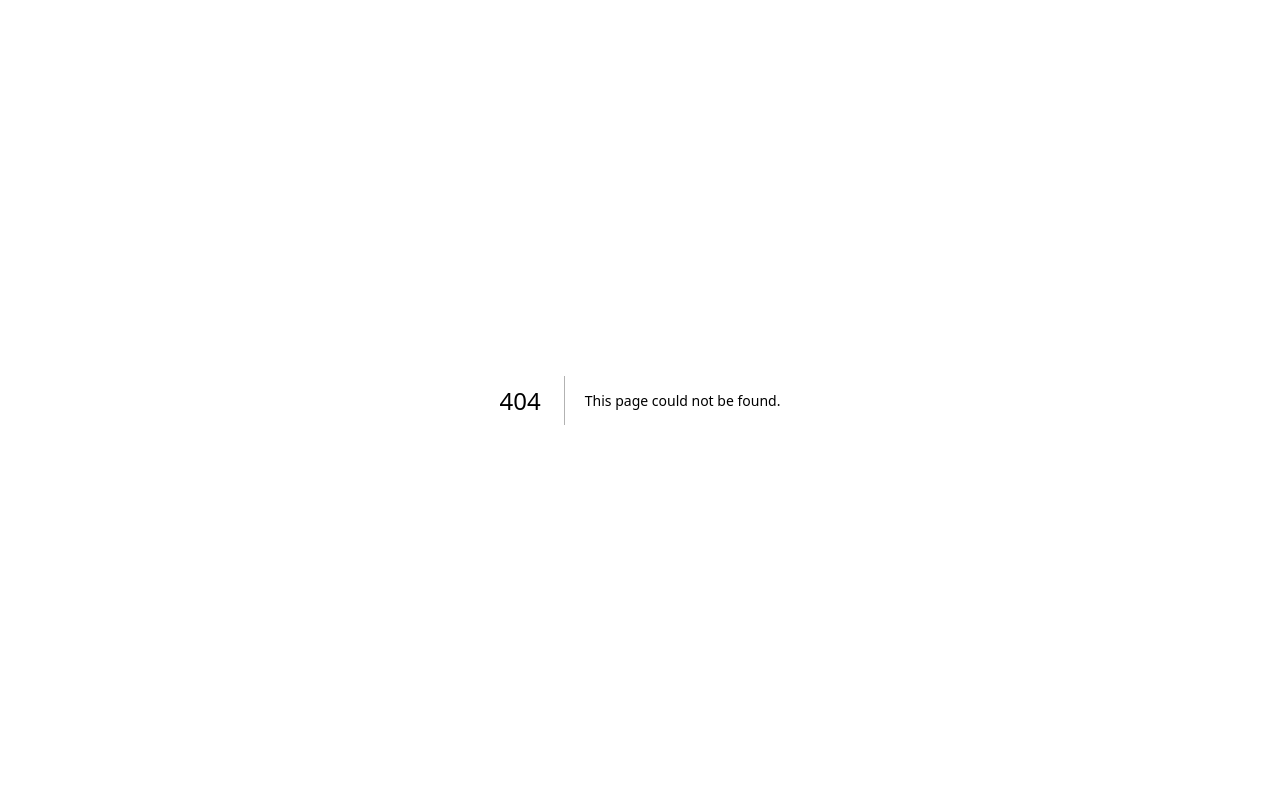
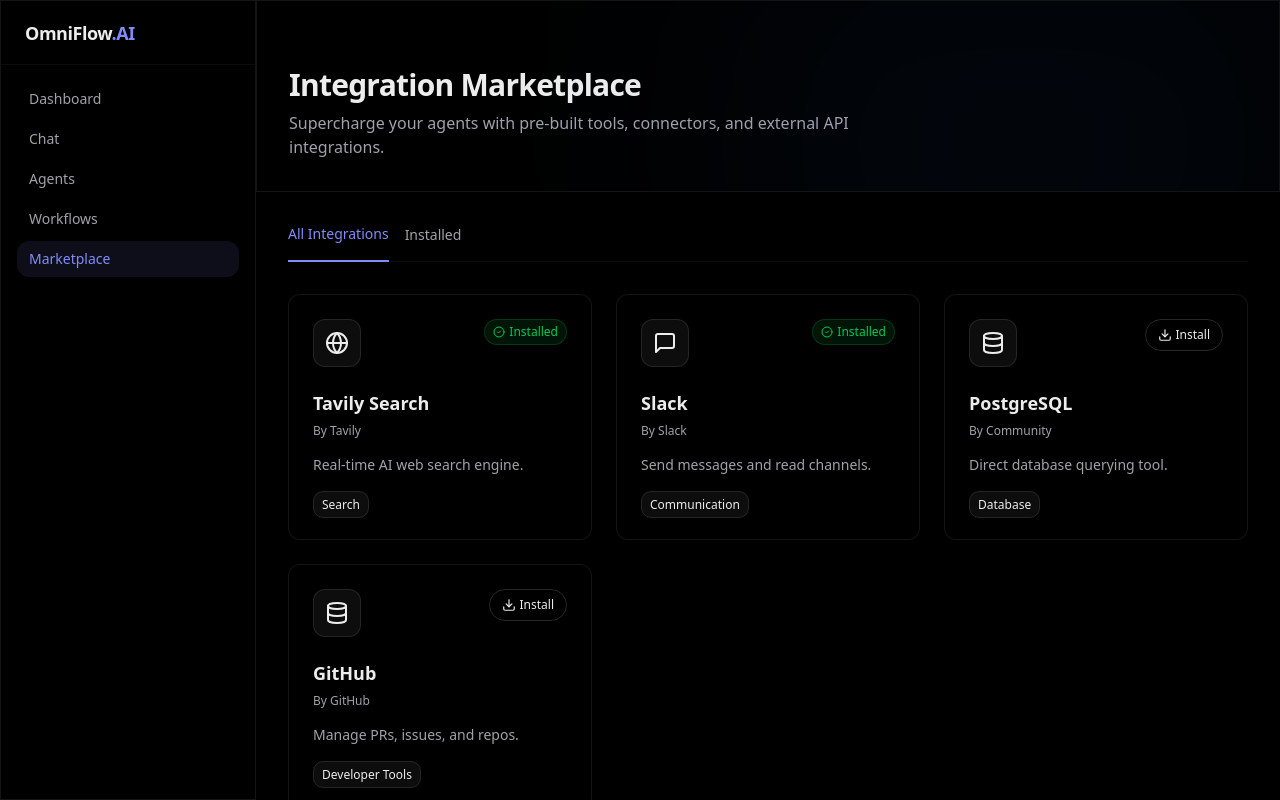
Before and after one commit to ZiadMGamal/OmniFlow.Ai, a Next.js app in the folder frontend/: page /marketplace in a window 1280 px wide. Before the commit this address had no page. Built offline with nearby package versions, Linux system fonts and the light colour scheme.

Commit message:
Marketplace

```diff
--- /dev/null
+++ b/frontend/src/app/marketplace/page.tsx
@@ -0,0 +1,78 @@
+"use client";
+
+import Link from "next/link";
+import { Download, Globe, MessageSquare, Database, CheckCircle2 } from "lucide-react";
+import { Button } from "@/components/ui/Button";
+import { CardContent, CardHeader, GlassCard } from "@/components/ui/Card";
+
+const integrations = [
+  { id: 1, name: "Tavily Search", provider: "Tavily", desc: "Real-time AI web search engine.", category: "Search", icon: Globe, installed: true },
+  { id: 2, name: "Slack", provider: "Slack", desc: "Send messages and read channels.", category: "Communication", icon: MessageSquare, installed: true },
+  { id: 3, name: "PostgreSQL", provider: "Community", desc: "Direct database querying tool.", category: "Database", icon: Database, installed: false },
+  { id: 4, name: "GitHub", provider: "GitHub", desc: "Manage PRs, issues, and repos.", category: "Developer Tools", icon: Database, installed: false },
+];
+
+export default function MarketplacePage() {
+  return (
+    <div className="flex h-screen bg-background">
+      <aside className="w-64 border-r glass hidden md:flex flex-col">
+        <div className="h-16 flex items-center px-6 border-b border-white/5">
+          <span className="font-bold text-lg tracking-tight">OmniFlow<span className="text-accent">.AI</span></span>
+        </div>
+        <nav className="p-4 space-y-1 flex-1">
+          <Link href="/dashboard" className="flex items-center px-3 py-2 text-sm rounded-lg hover:bg-white/5 text-muted-foreground hover:text-foreground transition-colors">Dashboard</Link>
+          <Link href="/chat" className="flex items-center px-3 py-2 text-sm rounded-lg hover:bg-white/5 text-muted-foreground hover:text-foreground transition-colors">Chat</Link>
+          <Link href="/agents" className="flex items-center px-3 py-2 text-sm rounded-lg hover:bg-white/5 text-muted-foreground hover:text-foreground transition-colors">Agents</Link>
+          <Link href="/workflows" className="flex items-center px-3 py-2 text-sm rounded-lg hover:bg-white/5 text-muted-foreground hover:text-foreground transition-colors">Workflows</Link>
+          <Link href="/marketplace" className="flex items-center px-3 py-2 text-sm rounded-lg bg-accent/10 text-accent font-medium">Marketplace</Link>
+        </nav>
+      </aside>
+
+      <main className="flex-1 overflow-y-auto relative">
+        <header className="h-48 glass flex flex-col justify-end px-8 pb-8 border-b border-white/5 relative overflow-hidden">
+          <div className="absolute top-0 right-0 w-[50%] h-[150%] rounded-full bg-blue-500/10 blur-[150px] pointer-events-none" />
+          <h1 className="text-3xl font-bold tracking-tight mb-2">Integration Marketplace</h1>
+          <p className="text-muted-foreground max-w-xl">Supercharge your agents with pre-built tools, connectors, and external API integrations.</p>
+        </header>
+
+        <div className="p-8">
+          <div className="flex items-center gap-4 mb-8 border-b border-white/5 pb-4">
+            <button className="text-sm font-medium text-accent border-b-2 border-accent pb-4 -mb-[17px]">All Integrations</button>
+            <button className="text-sm font-medium text-muted-foreground hover:text-foreground transition-colors pb-4 -mb-[17px]">Installed</button>
+          </div>
+
+          <div className="grid grid-cols-1 md:grid-cols-2 lg:grid-cols-3 gap-6">
+            {integrations.map((item) => (
+              <GlassCard key={item.id} className="flex flex-col h-full hover:bg-white/5 transition-colors">
+                <CardHeader className="pb-4">
+                  <div className="flex items-start justify-between">
+                    <div className="w-12 h-12 rounded-xl bg-white/5 border border-white/10 flex items-center justify-center">
+                      <item.icon size={24} className="text-foreground" />
+                    </div>
+                    {item.installed ? (
+                      <div className="flex items-center text-xs text-green-500 font-medium px-2 py-1 rounded-full bg-green-500/10 border border-green-500/20">
+                        <CheckCircle2 size={12} className="mr-1" /> Installed
+                      </div>
+                    ) : (
+                      <Button variant="outline" size="sm" className="rounded-full h-8 text-xs">
+                        <Download size={14} className="mr-1" /> Install
+                      </Button>
+                    )}
+                  </div>
+                  <h3 className="text-lg font-semibold mt-4">{item.name}</h3>
+                  <div className="text-xs text-muted-foreground">By {item.provider}</div>
+                </CardHeader>
+                <CardContent className="pt-0 flex-1 flex flex-col">
+                  <p className="text-sm text-muted-foreground mb-4">{item.desc}</p>
+                  <div className="mt-auto">
+                    <span className="text-xs px-2 py-1 rounded-md bg-white/5 border border-white/10">{item.category}</span>
+                  </div>
+                </CardContent>
+              </GlassCard>
+            ))}
+          </div>
+        </div>
+      </main>
+    </div>
+  );
+}
```
